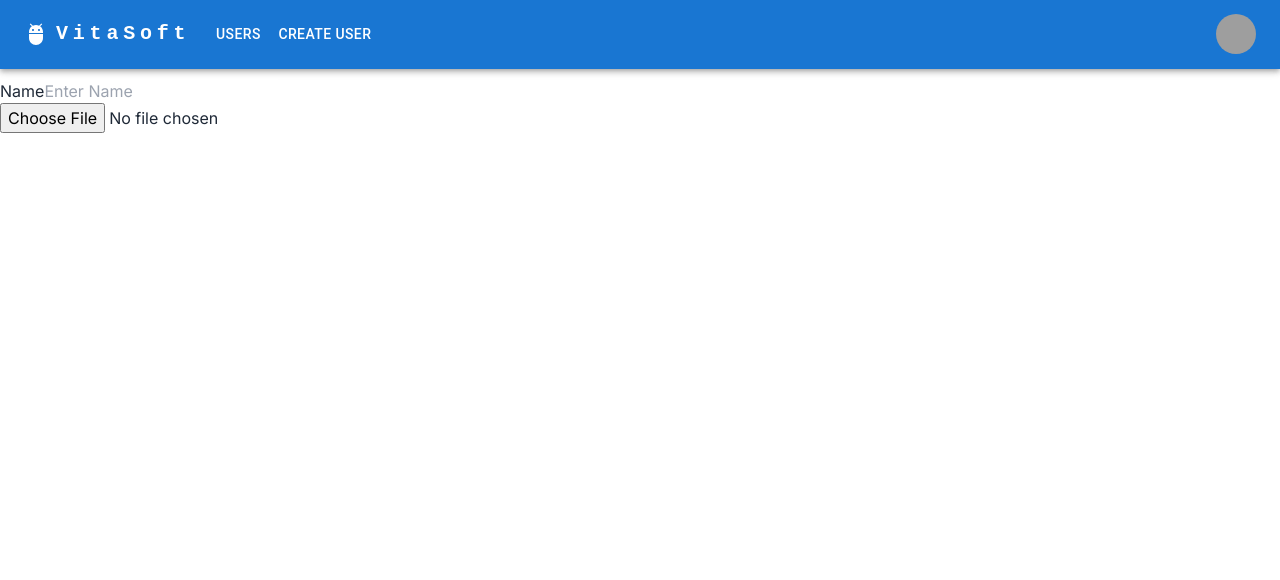
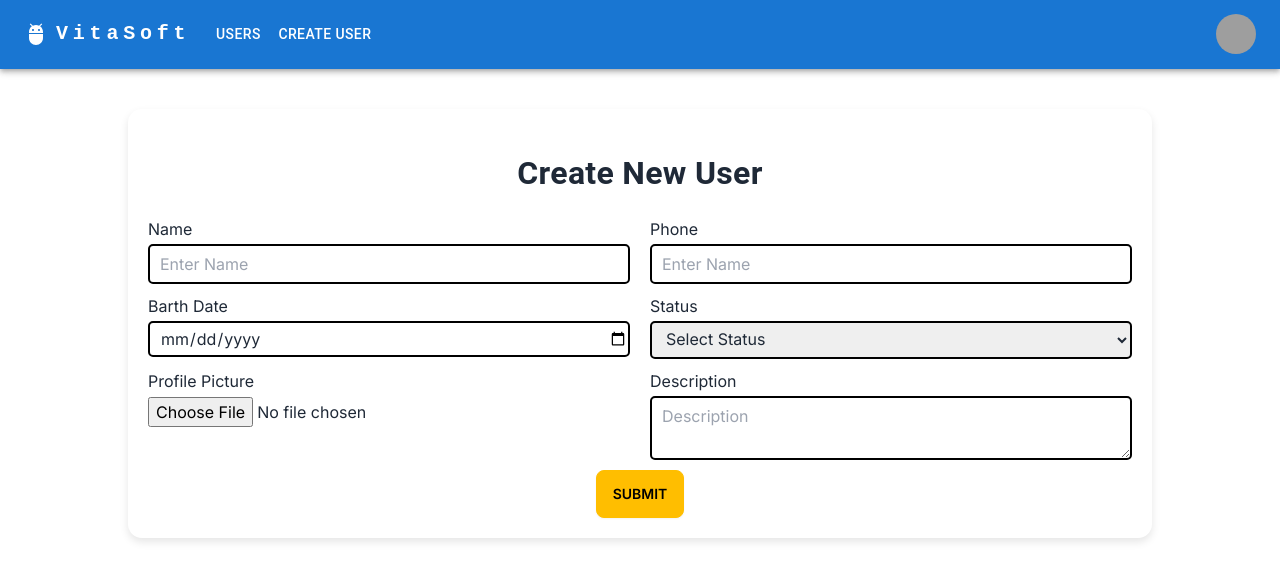
Before and after one commit to Fardin7864/Vitasoft-client, a Next.js app: page /create-user in a window 1280 px wide. Shown: the top 580 px of the page. Built offline with nearby package versions, Linux system fonts and the light colour scheme; grey boxes are pictures that could not be loaded.

Commit message:
created the post functionality

```diff
--- a/package.json
+++ b/package.json
@@ -14,11 +14,9 @@
     "@mui/icons-material": "^5.15.7",
     "@mui/material": "^5.15.7",
     "axios": "^1.6.7",
-    "formik": "^2.4.5",
     "next": "14.1.0",
     "react": "^18",
     "react-dom": "^18",
-    "react-hook-form": "^7.50.0",
     "react-icons": "^5.0.1"
   },
   "devDependencies": {
--- a/src/common/Form/Form.js
+++ b/src/common/Form/Form.js
@@ -3,6 +3,8 @@
 
 import React, { useState } from "react";
 import axios from "axios";
+import { Box, TextField, Typography } from "@mui/material";
+import bg from "../../../public/book-bg.png";
 
 const Form = () => {
   const [image, setImage] = useState(null);
@@ -22,29 +24,199 @@ const Form = () => {
       );
 
       const profileImage = response.data.data.display_url;
+      const name = e.target.name.value;
+      const phone = e.target.phone.value;
+      const birthdate = e.target.birthdate.value;
+      const status = e.target.status.value;
+      const description = e.target.description.value
+      const user = {
+        name: name,
+        phone_number: phone,
+        description: description,
+        birthdate: birthdate,
+        active_status: status,
+        // profile_picture: profileImage
+
+      };
+      console.log(user)
+      const res = await axios.post("https://tasks.vitasoftsolutions.com/userdata/",user)
+      console.log(res.data)
     } catch (error) {
       console.error("Error uploading image:", error.message);
     }
   };
 
   return (
-    <div className="border-4 mt-10" style={{marginTop: 10}}>
-      <form>
-        <div>
+    <Box
+      style={{
+        marginTop: 20,
+        display: "flex",
+        justifyContent: "center",
+        paddingTop: "20px",
+        paddingBottom: 20,
+      }}
+    >
+      <form
+        onSubmit={handleImageUpload}
+        style={{
+          borderRadius: "14px",
+          padding: 20,
+          boxShadow: "10px",
+          boxShadow: "0 4px 8px rgba(0, 0, 0, 0.1)",
+          backgroundImage: `url(${bg})`,
+          display: "flex",
+          flexDirection: "column",
+          gap: 10,
+          width: "80%",
+        }}
+      >
+        <Typography
+          style={{
+            marginTop: 20,
+            textAlign: "center",
+            marginBottom: 10,
+            fontSize: "2rem",
+            fontWeight: "700",
+          }}
+        >
+          Create New User
+        </Typography>
+        {/* 1st row */}
+        <div style={{ display: "flex", gap: 20 }}>
+          <div
+            style={{
+              display: "flex",
+              flexDirection: "column",
+              gap: 3,
+              width: "50%",
+            }}
+          >
             <label htmlFor="">Name</label>
             <input
               type="text"
               name="name"
               placeholder="Enter Name"
-          className=" border-2 ml-6"
+              style={{
+                border: "2px solid black",
+                borderRadius: "5px",
+                paddingLeft: 10,
+                paddingTop: 6,
+                paddingBottom: 6,
+              }}
             />
           </div>
-      </form>
-      <div>
+          <div
+            style={{
+              display: "flex",
+              flexDirection: "column",
+              gap: 3,
+              width: "50%",
+            }}
+          >
+            <label htmlFor="">Phone</label>
+            <input
+              type="text"
+              name="phone"
+              placeholder="Enter Name"
+              style={{
+                border: "2px solid black",
+                borderRadius: "5px",
+                paddingLeft: 10,
+                paddingTop: 6,
+                paddingBottom: 6,
+              }}
+            />
+          </div>
+        </div>
+        {/* 2nd row */}
+        <div
+          style={{ display: "flex", gap: 20, justifyContent: "space-between" }}
+        >
+          <div
+            style={{
+              display: "flex",
+              flexDirection: "column",
+              gap: 3,
+              width: "50%",
+            }}
+          >
+            <label htmlFor="">Barth Date</label>
+            <input
+              type="date"
+              name="birthdate"
+              style={{
+                border: "2px solid black",
+                borderRadius: "5px",
+                paddingLeft: 10,
+                paddingTop: 3,
+                paddingBottom: 3,
+              }}
+            />
+          </div>
+          <div
+            style={{
+              display: "flex",
+              flexDirection: "column",
+              gap: 3,
+              width: "50%",
+            }}
+          >
+            <label htmlFor="">Status</label>
+            <select
+              name="status"
+              id=""
+              style={{
+                border: "2px solid black",
+                borderRadius: "5px",
+                paddingLeft: 10,
+                paddingTop: 6,
+                paddingBottom: 6,
+              }}
+            >
+              <option>Select Status</option>
+              <option value="true">Active</option>
+              <option value="false">Inactive</option>
+            </select>
+          </div>
+        </div>
+        {/* 3rd row */}
+        <div
+          style={{ display: "flex", gap: 20, justifyContent: "space-between" }}
+        >
+          <div style={{ display: "flex", flexDirection: "column", gap: 4, width: '50%' }}>
+            <label>Profile Picture</label>
             <input type="file" name="image" />
           </div>
-
+          <div
+            style={{
+              display: "flex",
+              flexDirection: "column",
+              gap: 3,
+              width: "50%",
+            }}
+          >
+            <label htmlFor="">Description</label>
+            <textarea
+              type="text"
+              name="description"
+              placeholder="Description"
+              style={{
+                border: "2px solid black",
+                borderRadius: "5px",
+                paddingLeft: 10,
+                paddingTop: 6,
+                paddingBottom: 6,
+              }}
+            />
           </div>
+        </div>
+        <div
+          style={{ width: "100%", display: "flex", justifyContent: "center" }}
+        >
+          <button className="btn btn-warning">SUBMIT</button>
+        </div>
+      </form>
+    </Box>
   );
 };
 
```
Also changed, not shown: public/book-bg.png (added), 1 other file (tests, documents, lock files or other folders). Lines whose indentation alone changed are shown as unchanged.
